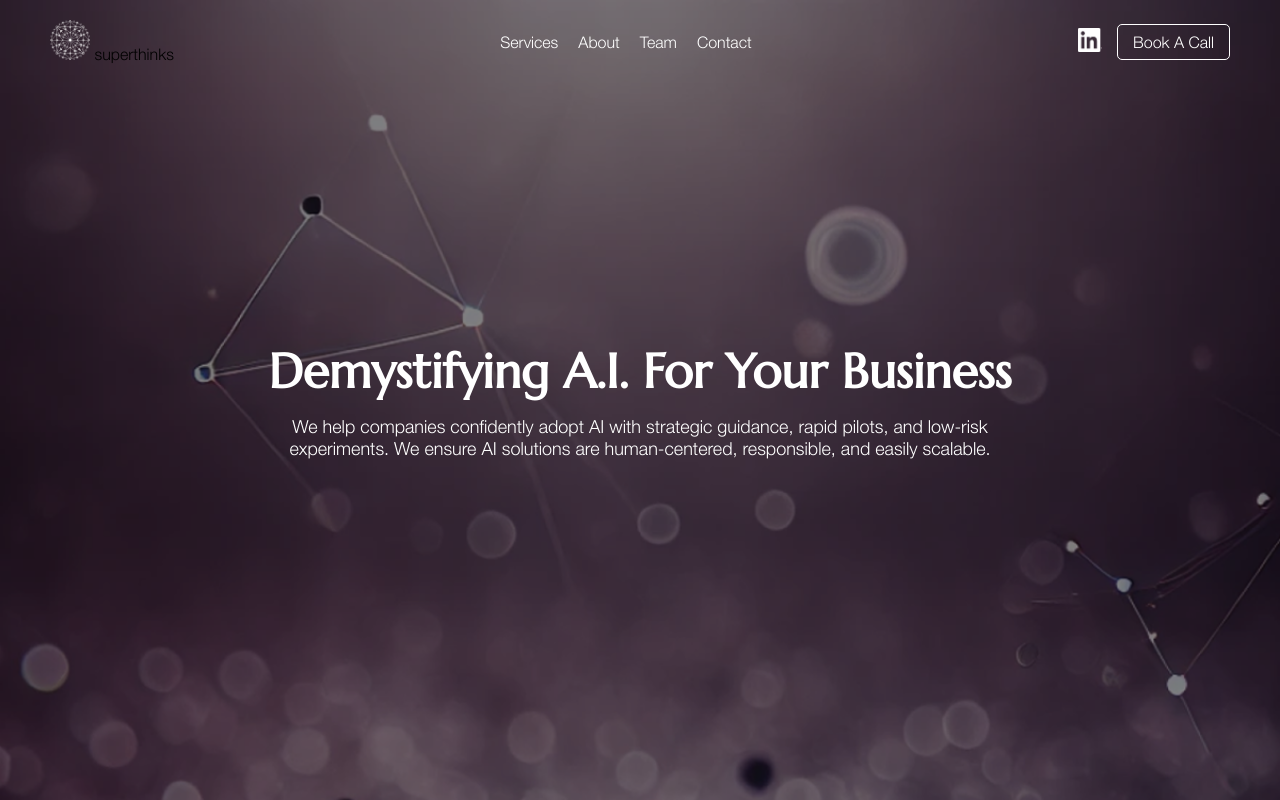
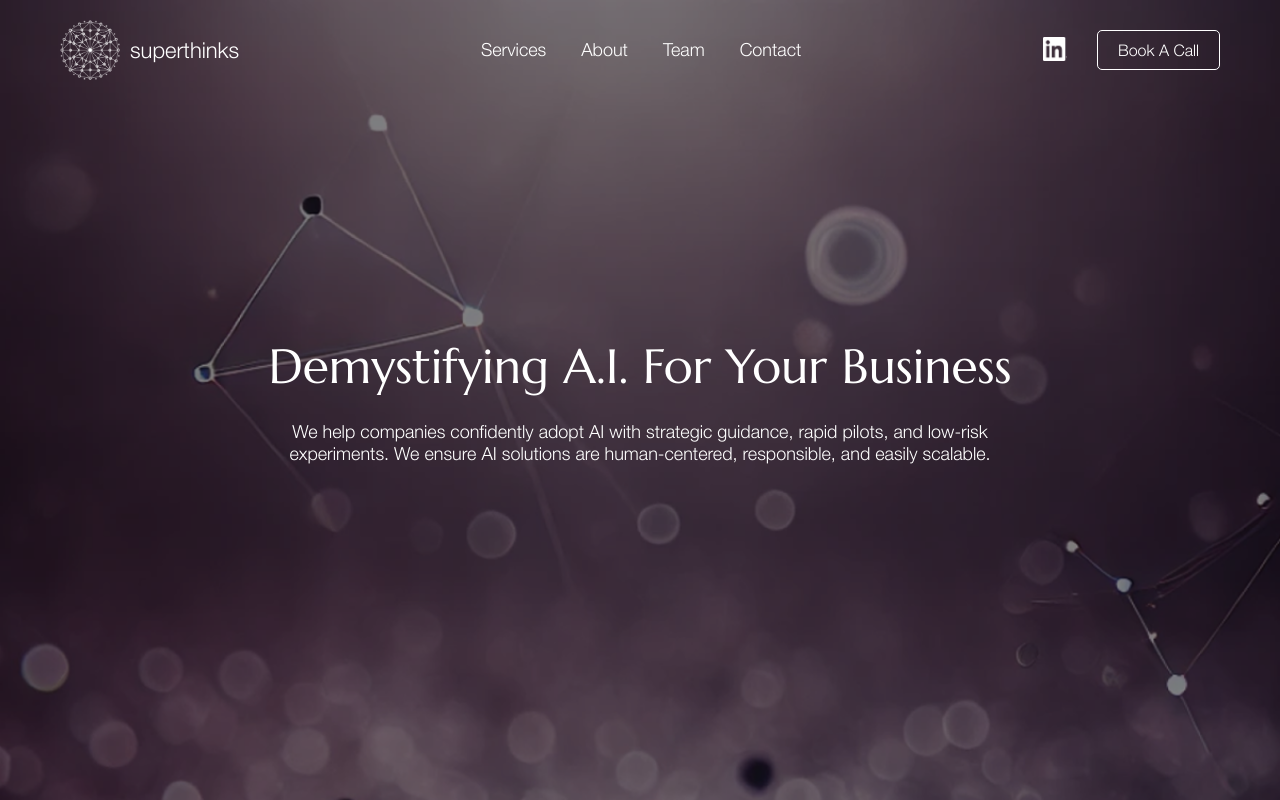
Before and after one commit to superthinks001/superthinks-website, a plain HTML site: page index.html in a window 1280 px wide. Drawn offline with Linux system fonts and the light colour scheme.

Commit message:
Update styles.css

```diff
--- a/styles.css
+++ b/styles.css
@@ -15,6 +15,7 @@
     padding: 0;
     box-sizing: border-box;
     font-family: 'HelveticaNeueLight', sans-serif;
+    font-weight: normal; /* Ensures no bold text */
 }
 
 /* Navigation Bar */
@@ -26,33 +27,45 @@ nav {
     display: flex;
     justify-content: space-between;
     align-items: center;
-    padding: 20px 50px;
+    padding: 20px 60px;
     background: transparent;
 }
 
-/* Logo */
-.logo img {
-    height: 40px;
+/* Logo (Increased Size & Added Text) */
+.logo {
+    display: flex;
+    align-items: center;
+    gap: 10px;
 }
 
-/* Nav Links */
+.logo img {
+    height: 60px; /* Increased logo size by 50% */
+}
+
+.logo-text {
+    font-size: 22px;
+    color: white;
+    font-family: 'HelveticaNeueLight', sans-serif; /* Changed to HelveticaNeueLight */
+}
+
+/* Navigation Links */
 .nav-links {
     list-style: none;
     display: flex;
-    gap: 20px;
+    gap: 35px; /* Increased spacing between buttons */
 }
 
 .nav-links li a {
     text-decoration: none;
     color: white;
-    font-size: 16px;
+    font-size: 18px;
 }
 
 /* Right Side of Navbar */
 .nav-right {
     display: flex;
     align-items: center;
-    gap: 15px;
+    gap: 30px; /* Increased spacing between LinkedIn and button */
 }
 
 /* LinkedIn Icon */
@@ -64,10 +77,11 @@ nav {
 /* Call-to-Action Button */
 .cta-button {
     border: 1px solid white;
-    padding: 8px 15px;
+    padding: 10px 20px;
     text-decoration: none;
     color: white;
     border-radius: 5px;
+    font-size: 16px;
 }
 
 /* Hero Section */
@@ -88,11 +102,10 @@ nav {
 
 .hero h1 {
     font-size: 48px;
-    font-weight: bold;
     font-family: 'Marcellus', serif;
 }
 
 .hero p {
     font-size: 18px;
-    margin-top: 15px;
+    margin-top: 25px; /* Increased space between heading & paragraph */
 }
```
